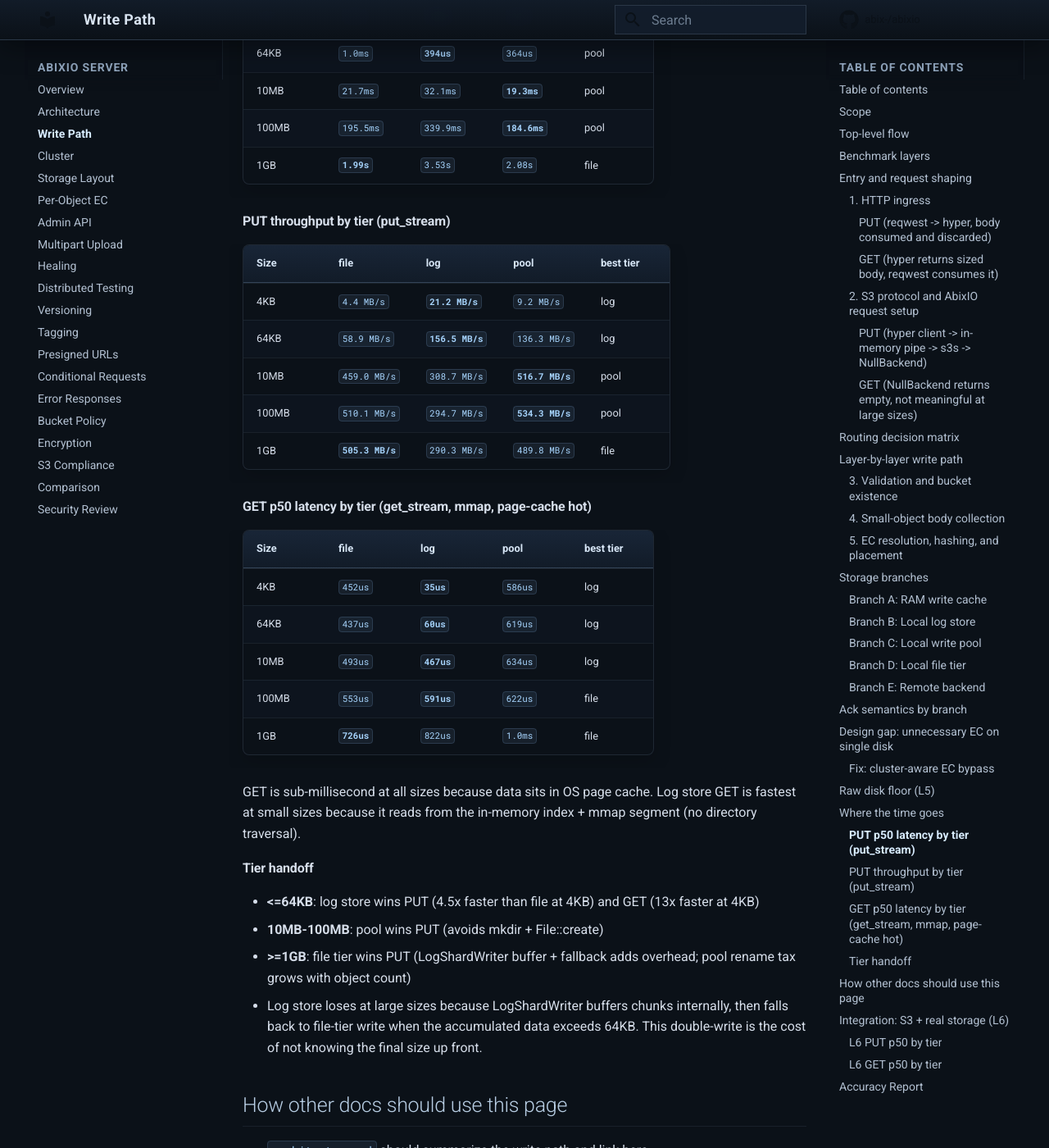
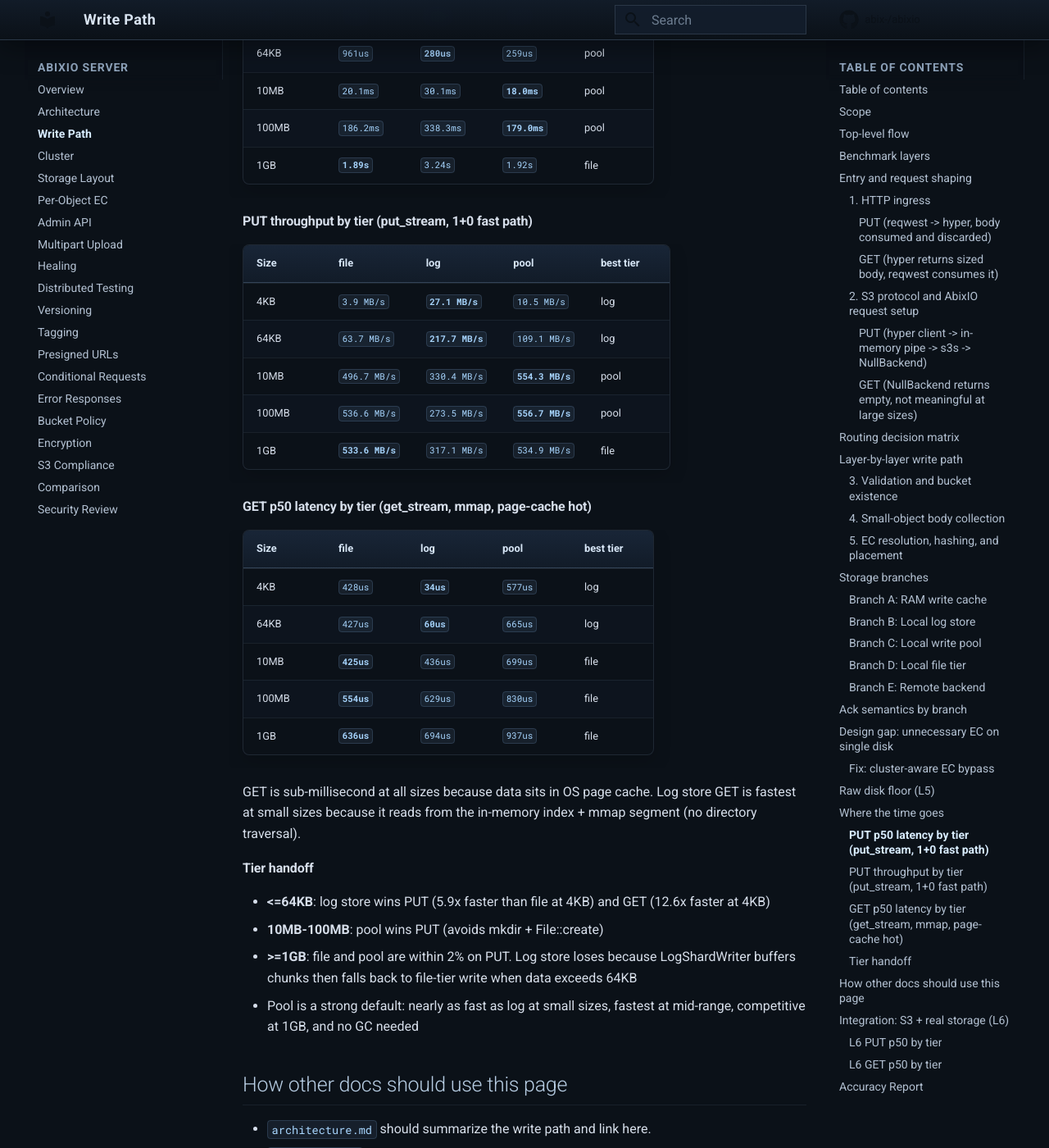
Before and after one commit to abix-/abixio, an MkDocs documentation site: the page built from docs/write-path.md, in a window 1280 px wide and 1400 px high, scrolled down 16431 px. Shown: the whole window at 82% size. Built offline with MkDocs 1.6.1 and Material for MkDocs 9.7.7, drawn with Linux system fonts in a browser that asks for light colours; comment, search, counter and statistics services are not loaded; some of the changed text lies outside the part shown.

Commit message:
update L3 tables with 1+0 fast path numbers

```diff
--- a/docs/write-path.md
+++ b/docs/write-path.md
@@ -351,14 +351,14 @@ Source: `abixio-ui bench --layers L3 --write-paths log`,
 
 | Size | PUT p50 | PUT throughput | GET p50 | GET throughput |
 |---|---|---|---|---|
-| 4KB | `176us` | `21.2 MB/s` | `35us` | `111.6 MB/s` |
-| 64KB | `394us` | `156.5 MB/s` | `60us` | `971.8 MB/s` |
-| 10MB | `32.1ms` | `308.7 MB/s` | `467us` | `20601 MB/s` |
-| 100MB | `339.9ms` | `294.7 MB/s` | `591us` | `163690 MB/s` |
-| 1GB | `3.53s` | `290.3 MB/s` | `822us` | `1339146 MB/s` |
+| 4KB | `135us` | `27.1 MB/s` | `34us` | `112.9 MB/s` |
+| 64KB | `280us` | `217.7 MB/s` | `60us` | `1045.6 MB/s` |
+| 10MB | `30.1ms` | `330.4 MB/s` | `436us` | `21172 MB/s` |
+| 100MB | `338.3ms` | `273.5 MB/s` | `629us` | `162396 MB/s` |
+| 1GB | `3.24s` | `317.1 MB/s` | `694us` | `1421301 MB/s` |
 
 The log store handles small objects (<=64KB) natively via needle
-append. At 4KB it is 4.5x faster than the file tier. At 10MB+ the
+append. At 4KB it is 5.9x faster than the file tier. At 10MB+ the
 LogShardWriter buffers chunks then falls back to file-tier write
 because objects exceed the 64KB log threshold, which adds overhead
 compared to the direct file tier path. GET uses the log index +
@@ -396,15 +396,15 @@ Source: `abixio-ui bench --layers L3 --write-paths pool`,
 
 | Size | PUT p50 | PUT throughput | GET p50 | GET throughput |
 |---|---|---|---|---|
-| 4KB | `202us` | `9.2 MB/s` | `586us` | `6.6 MB/s` |
-| 64KB | `364us` | `136.3 MB/s` | `619us` | `90.8 MB/s` |
-| 10MB | `19.3ms` | `516.7 MB/s` | `634us` | `15574 MB/s` |
-| 100MB | `184.6ms` | `534.3 MB/s` | `622us` | `153081 MB/s` |
-| 1GB | `2.08s` | `489.8 MB/s` | `1.0ms` | `1048536 MB/s` |
+| 4KB | `157us` | `10.5 MB/s` | `577us` | `6.8 MB/s` |
+| 64KB | `259us` | `109.1 MB/s` | `665us` | `95.0 MB/s` |
+| 10MB | `18.0ms` | `554.3 MB/s` | `699us` | `14068 MB/s` |
+| 100MB | `179.0ms` | `556.7 MB/s` | `830us` | `125704 MB/s` |
+| 1GB | `1.92s` | `534.9 MB/s` | `937us` | `47450 MB/s` |
 
 The pool writes to pre-opened temp files and queues a rename, so
 the PUT ack happens before the final path exists. At 4KB it is
-4x faster than the file tier. At 10MB+ it beats file tier on PUT
+5.1x faster than the file tier. At 10MB+ it beats file tier on PUT
 because it avoids mkdir + File::create. GET reads from the pending
 temp file via pending_renames lookup.
 
@@ -442,13 +442,13 @@ Source: `abixio-ui bench --layers L3 --write-paths file`,
 
 | Size | PUT p50 | PUT throughput | GET p50 | GET throughput |
 |---|---|---|---|---|
-| 4KB | `847us` | `4.4 MB/s` | `452us` | `8.2 MB/s` |
-| 64KB | `1.0ms` | `58.9 MB/s` | `437us` | `135.6 MB/s` |
-| 10MB | `21.7ms` | `459.0 MB/s` | `493us` | `19576 MB/s` |
-| 100MB | `195.5ms` | `510.1 MB/s` | `553us` | `173527 MB/s` |
-| 1GB | `1.99s` | `505.3 MB/s` | `726us` | `1473876 MB/s` |
+| 4KB | `798us` | `3.9 MB/s` | `428us` | `8.6 MB/s` |
+| 64KB | `961us` | `63.7 MB/s` | `427us` | `137.1 MB/s` |
+| 10MB | `20.1ms` | `496.7 MB/s` | `425us` | `23011 MB/s` |
+| 100MB | `186.2ms` | `536.6 MB/s` | `554us` | `185106 MB/s` |
+| 1GB | `1.89s` | `533.6 MB/s` | `636us` | `1559866 MB/s` |
 
-The file tier writes shard.dat and meta.json directly to their
+The file tier writes object data and meta.json directly to their
 final paths. No post-write rename, no pre-opened files. At 4KB it
 is the slowest tier because every PUT pays mkdir + File::create.
 GET uses mmap (page-cache hot).
@@ -586,35 +586,35 @@ the final storage location, not from transitional temp files.
 
 Source: `abixio-ui bench --layers L3`, `bench-results/l3-storage.json`
 
-#### PUT p50 latency by tier (put_stream)
+#### PUT p50 latency by tier (put_stream, 1+0 fast path)
 
 | Size | file | log | pool | best tier |
 |---|---|---|---|---|
-| 4KB | `847us` | **`176us`** | `202us` | log |
-| 64KB | `1.0ms` | **`394us`** | `364us` | pool |
-| 10MB | `21.7ms` | `32.1ms` | **`19.3ms`** | pool |
-| 100MB | `195.5ms` | `339.9ms` | **`184.6ms`** | pool |
-| 1GB | **`1.99s`** | `3.53s` | `2.08s` | file |
+| 4KB | `798us` | **`135us`** | `157us` | log |
+| 64KB | `961us` | **`280us`** | `259us` | pool |
+| 10MB | `20.1ms` | `30.1ms` | **`18.0ms`** | pool |
+| 100MB | `186.2ms` | `338.3ms` | **`179.0ms`** | pool |
+| 1GB | **`1.89s`** | `3.24s` | `1.92s` | file |
 
-#### PUT throughput by tier (put_stream)
+#### PUT throughput by tier (put_stream, 1+0 fast path)
 
 | Size | file | log | pool | best tier |
 |---|---|---|---|---|
-| 4KB | `4.4 MB/s` | **`21.2 MB/s`** | `9.2 MB/s` | log |
-| 64KB | `58.9 MB/s` | **`156.5 MB/s`** | `136.3 MB/s` | log |
-| 10MB | `459.0 MB/s` | `308.7 MB/s` | **`516.7 MB/s`** | pool |
-| 100MB | `510.1 MB/s` | `294.7 MB/s` | **`534.3 MB/s`** | pool |
-| 1GB | **`505.3 MB/s`** | `290.3 MB/s` | `489.8 MB/s` | file |
+| 4KB | `3.9 MB/s` | **`27.1 MB/s`** | `10.5 MB/s` | log |
+| 64KB | `63.7 MB/s` | **`217.7 MB/s`** | `109.1 MB/s` | log |
+| 10MB | `496.7 MB/s` | `330.4 MB/s` | **`554.3 MB/s`** | pool |
+| 100MB | `536.6 MB/s` | `273.5 MB/s` | **`556.7 MB/s`** | pool |
+| 1GB | **`533.6 MB/s`** | `317.1 MB/s` | `534.9 MB/s` | file |
 
 #### GET p50 latency by tier (get_stream, mmap, page-cache hot)
 
 | Size | file | log | pool | best tier |
 |---|---|---|---|---|
-| 4KB | `452us` | **`35us`** | `586us` | log |
-| 64KB | `437us` | **`60us`** | `619us` | log |
-| 10MB | `493us` | **`467us`** | `634us` | log |
-| 100MB | `553us` | **`591us`** | `622us` | file |
-| 1GB | **`726us`** | `822us` | `1.0ms` | file |
+| 4KB | `428us` | **`34us`** | `577us` | log |
+| 64KB | `427us` | **`60us`** | `665us` | log |
+| 10MB | **`425us`** | `436us` | `699us` | file |
+| 100MB | **`554us`** | `629us` | `830us` | file |
+| 1GB | **`636us`** | `694us` | `937us` | file |
 
 GET is sub-millisecond at all sizes because data sits in OS page
 cache. Log store GET is fastest at small sizes because it reads
@@ -622,15 +622,14 @@ from the in-memory index + mmap segment (no directory traversal).
 
 #### Tier handoff
 
-- **<=64KB**: log store wins PUT (4.5x faster than file at 4KB)
-  and GET (13x faster at 4KB)
+- **<=64KB**: log store wins PUT (5.9x faster than file at 4KB)
+  and GET (12.6x faster at 4KB)
 - **10MB-100MB**: pool wins PUT (avoids mkdir + File::create)
-- **>=1GB**: file tier wins PUT (LogShardWriter buffer + fallback
-  adds overhead; pool rename tax grows with object count)
-- Log store loses at large sizes because LogShardWriter buffers
-  chunks internally, then falls back to file-tier write when the
-  accumulated data exceeds 64KB. This double-write is the cost of
-  not knowing the final size up front.
+- **>=1GB**: file and pool are within 2% on PUT. Log store loses
+  because LogShardWriter buffers chunks then falls back to file-tier
+  write when data exceeds 64KB
+- Pool is a strong default: nearly as fast as log at small sizes,
+  fastest at mid-range, competitive at 1GB, and no GC needed
 
 ## How other docs should use this page
 
```
